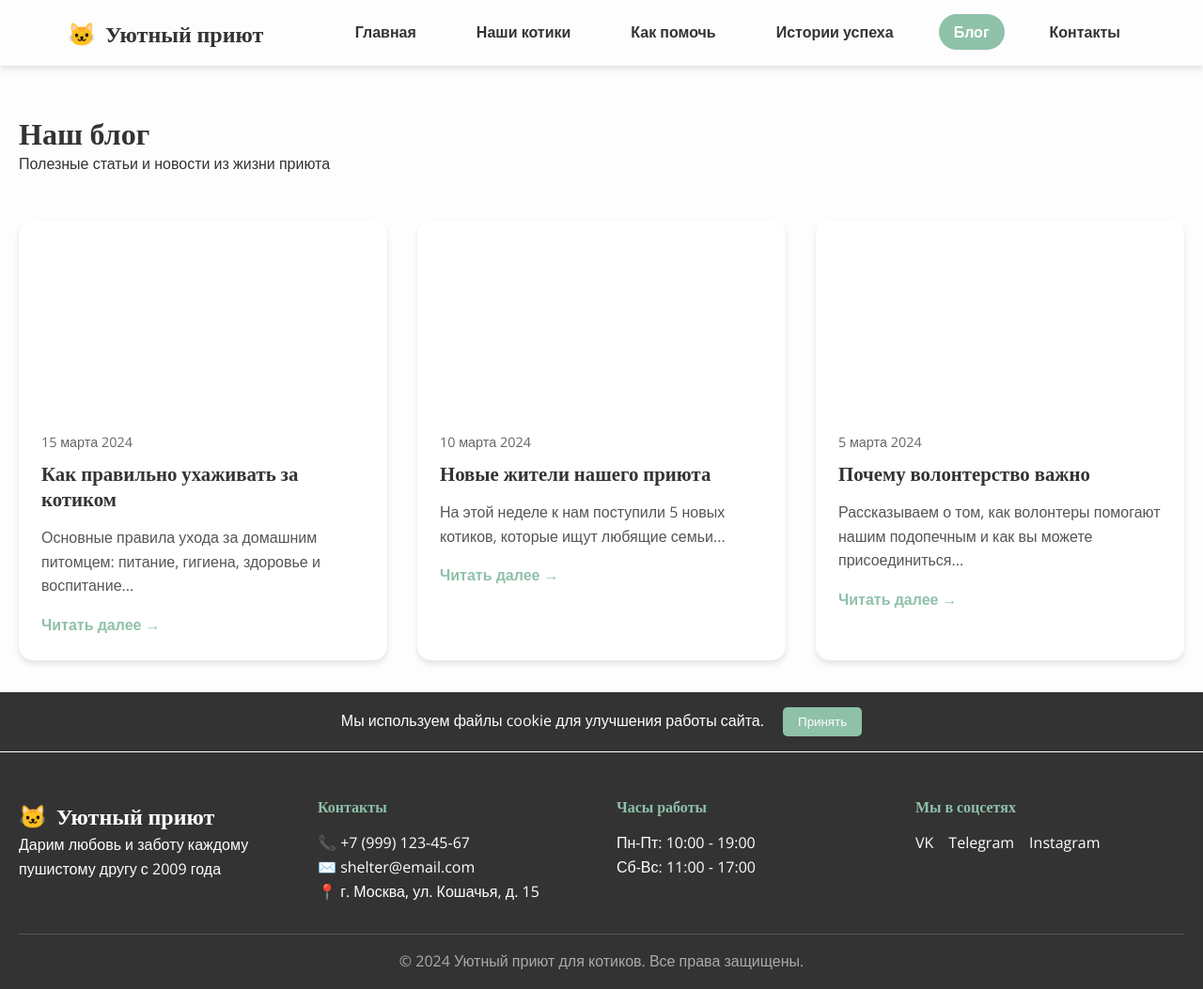
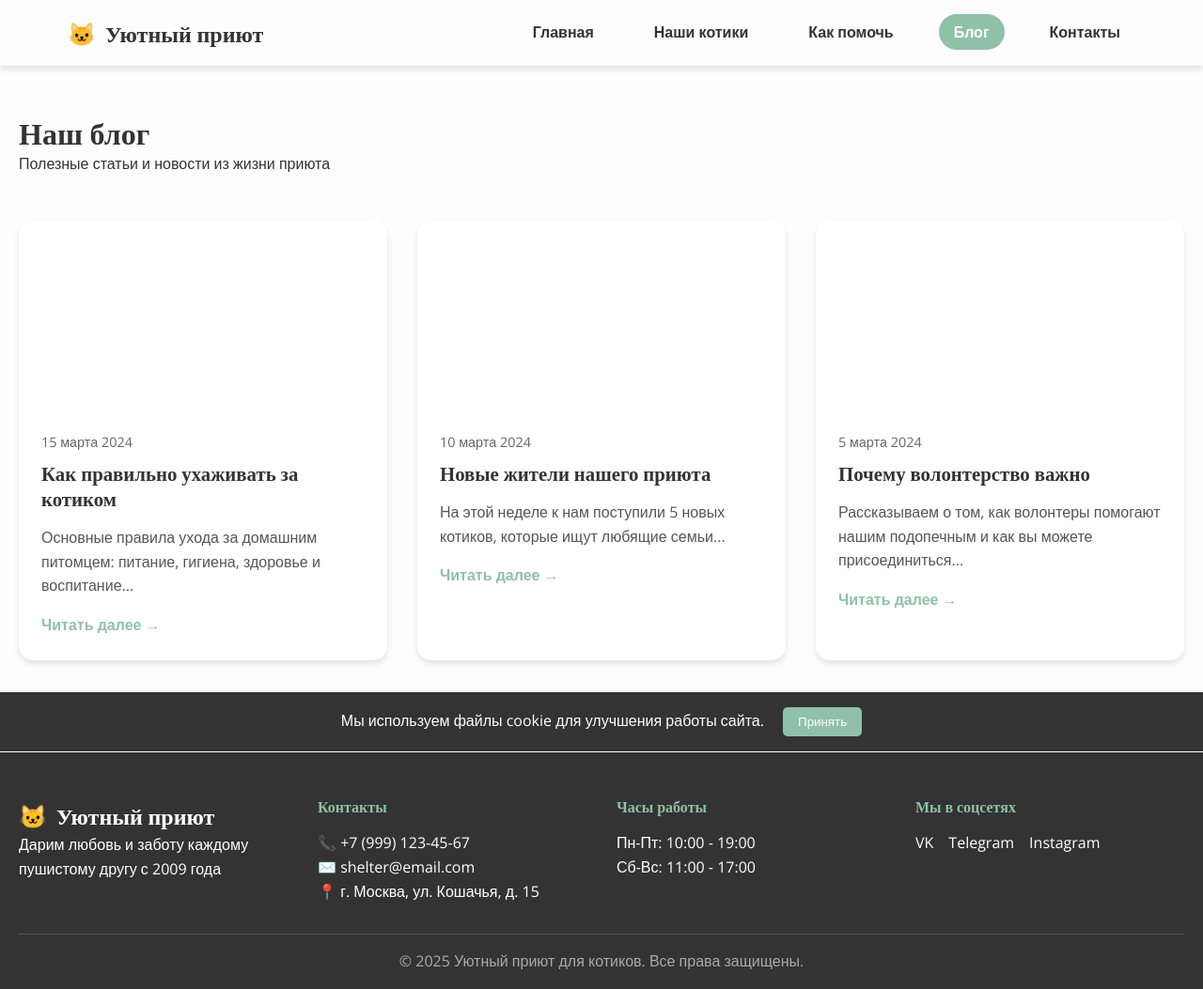
Before and after one commit to lokntrackfast-bot/26.11.25, a plain HTML site: page pages/blog.html in a window 1280 px wide. Shown: the whole page at 94% size. Drawn offline with nearby package versions, Linux system fonts and the light colour scheme.

Commit message:
Add files via upload

```diff
--- a/pages/blog.html
+++ b/pages/blog.html
@@ -91,7 +91,6 @@
                 <li><a href="../index.html">Главная</a></li>
                 <li><a href="cats.html">Наши котики</a></li>
                 <li><a href="help.html">Как помочь</a></li>
-                <li><a href="success-stories.html">Истории успеха</a></li>
                 <li><a href="blog.html" class="active">Блог</a></li>
                 <li><a href="contacts.html">Контакты</a></li>
             </ul>
@@ -184,7 +183,7 @@
                 </div>
             </div>
             <div class="footer-bottom">
-                <p>&copy; 2024 Уютный приют для котиков. Все права защищены.</p>
+                <p>&copy; 2025 Уютный приют для котиков. Все права защищены.</p>
             </div>
         </div>
     </footer>
```
Also changed, not shown: index.html (+1 -1 lines), pages/cats.html (+1 -1 lines), pages/contacts.html (+1 -2 lines), pages/help.html (+3 -1 lines).
